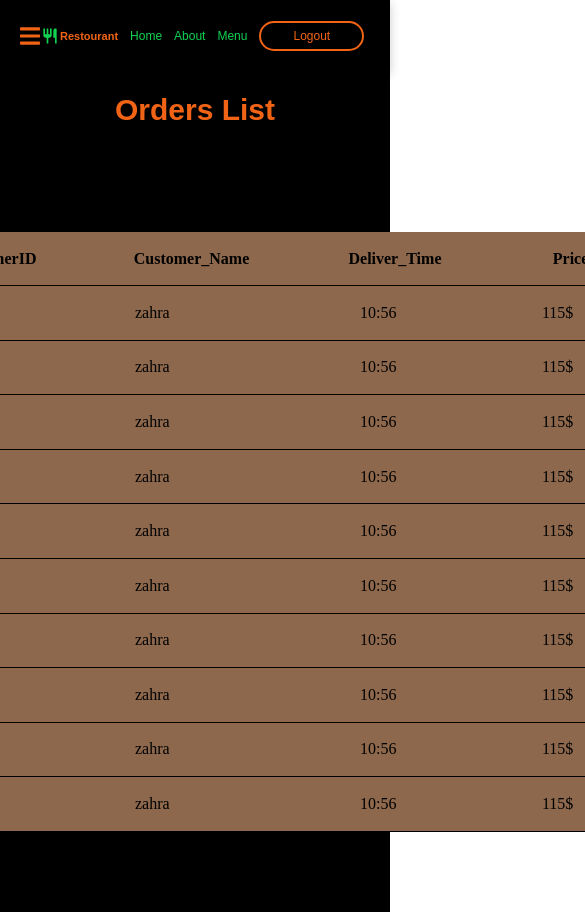
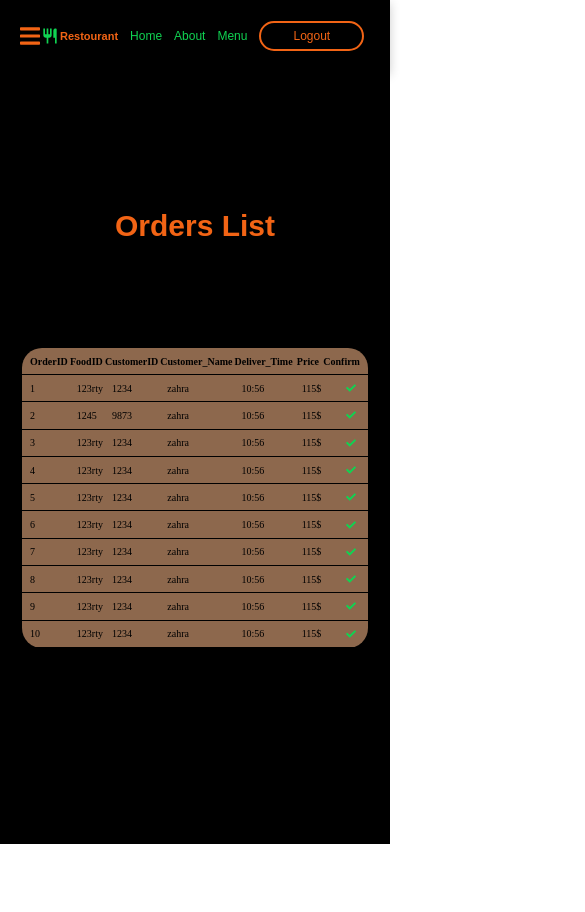
Before and after one commit to amirhossein-najafi/Restaurant-Project, a React (Vite) app: page /orders in a window 390 px wide. Shown: the top 912 px of the page, 585 px wide, since content can reach past the window. After the commit the page ends 844 px from the top, so only its background shows below. Built offline with nearby package versions, Linux system fonts and the light colour scheme; a web font is replaced by a local one.

Commit message:
responsive AdminPanel edit

```diff
--- a/src/components/booking.jsx
+++ b/src/components/booking.jsx
@@ -1,12 +1,12 @@
 // eslint-disable-next-line no-unused-vars
-import React from "react";
+import  React from "react";
 import Navbar from "./Navbar.jsx";
 import Footer from "./Footer.jsx";
-import Alert from '@mui/material/Alert';
-import CheckIcon from '@mui/icons-material/Check';
-import {alertClasses} from "@mui/material";
+import {useNavigate} from "react-router-dom";
 
 const booking = () => {
+    let navigate=useNavigate();
+
 
     const options = [
         {
@@ -62,8 +62,8 @@ const booking = () => {
                         </div>
                     </div>
                 </form>
-                <div className="flex flex-row justify-center items-center pt-20">
-                    <button onClick={alert('aaaa')}  className=" w-80  h-8 lg:w-96 lg:h-10 lg:p-3 border-2  bg-black border-brightColor text-brightColor  transition ease-in-out delay-150  hover:-translate-y-1 hover:scale-110  duration-300 rounded-full hover:bg-brightColor hover:text-blackColor">Book
+                <div onClick={() => {alert('table reserved successfully');}} className="flex flex-row justify-center items-center pt-20">
+                    <button onClick={()=>(navigate('/home',{replace:true}))}  className=" w-80  h-8 lg:w-96 lg:h-10 lg:p-3 border-2  bg-black border-brightColor text-brightColor  transition ease-in-out delay-150  hover:-translate-y-1 hover:scale-110  duration-300 rounded-full hover:bg-brightColor hover:text-blackColor">Book
                         </button>
 
                 </div>
--- a/src/pages/Addproducts.jsx
+++ b/src/pages/Addproducts.jsx
@@ -27,7 +27,7 @@ function Addproducts() {
                 <div className="fixed top-0 left-0">
                     <AdminNavbar/>
                 </div>
-                <div className="lg:w-[45rem] lg:h-[50rem] md:w-[35rem] md:h-[40rem]  w-[20rem] h-[60rem] bg-[#8D684D] min-h-screen   rounded-[20px] pl-24 pt-12 pb-24 pr-24">
+                <div className="lg:w-[45rem] lg:h-[50rem] md:w-[35rem] md:h-[40rem]  w-[20rem] h-[60rem] bg-[#8D684D] min-h-screen   rounded-[20px] pl-12 md:pl-24 pt-12 pb-24 pr-24">
                     <div className="flex flex-row justify-center sm:text-md  hover:text-brightColor font-extrabold">
                         ADD PRODUCT FORM
                     </div>
@@ -63,9 +63,9 @@ function Addproducts() {
 
                         </div>
                     </div>
-                    <div className="lg:w-[37rem] md:w-[25rem] w-[19rem] flex justify-end gap-5 lg:mt-12 md:mt-36 mt-[4rem] ">
-                        <button className="px-8 py-1 border-2  bg-brightColor border-brightColor text-black  transition ease-in-out delay-150  hover:-translate-y-1 hover:scale-110  duration-300  ">Save</button>
-                        <button className="px-8 py-1 border-2  bg-brightColor border-brightColor text-black  transition ease-in-out delay-150  hover:-translate-y-1 hover:scale-110  duration-300  ">Save and Add</button>
+                    <div className="lg:w-[37rem] md:w-[25rem] w-[14rem] h-10  flex justify-end gap-5 lg:mt-12 md:mt-36 mt-[10rem] ">
+                        <button className="text-[10px] md:text-md px-6 py-0.5 border-2  bg-brightColor border-brightColor text-black  transition ease-in-out delay-150  hover:-translate-y-1 hover:scale-110  duration-300  ">Save</button>
+                        <button className="text-[10px] md:text-md px-8 py-1 border-2  bg-brightColor border-brightColor text-black  transition ease-in-out delay-150  hover:-translate-y-1 hover:scale-110  duration-300  ">Save and Add</button>
 
                     </div>
 
--- a/src/pages/Orders.jsx
+++ b/src/pages/Orders.jsx
@@ -9,14 +9,14 @@ function Orders() {
 const data = [
         { OrderID:1, FoodID: "123rty", CustomerID:"1234",Customer_Name:"zahra",Deliver_Time:"10:56",Price:"115$" },
         { OrderID:2, FoodID: "1245", CustomerID:"9873",Customer_Name:"zahra",Deliver_Time:"10:56",Price:"115$" },
-        { OrderID:1, FoodID: "123rty", CustomerID:"1234",Customer_Name:"zahra",Deliver_Time:"10:56",Price:"115$" },
-        { OrderID:1, FoodID: "123rty", CustomerID:"1234",Customer_Name:"zahra",Deliver_Time:"10:56",Price:"115$" },
-        { OrderID:1, FoodID: "123rty", CustomerID:"1234",Customer_Name:"zahra",Deliver_Time:"10:56",Price:"115$" },
-        { OrderID:1, FoodID: "123rty", CustomerID:"1234",Customer_Name:"zahra",Deliver_Time:"10:56",Price:"115$" },
-        { OrderID:1, FoodID: "123rty", CustomerID:"1234",Customer_Name:"zahra",Deliver_Time:"10:56",Price:"115$" },
-        { OrderID:1, FoodID: "123rty", CustomerID:"1234",Customer_Name:"zahra",Deliver_Time:"10:56",Price:"115$" },
-        { OrderID:1, FoodID: "123rty", CustomerID:"1234",Customer_Name:"zahra",Deliver_Time:"10:56",Price:"115$" },
-        { OrderID:1, FoodID: "123rty", CustomerID:"1234",Customer_Name:"zahra",Deliver_Time:"10:56",Price:"115$" }
+        { OrderID:3, FoodID: "123rty", CustomerID:"1234",Customer_Name:"zahra",Deliver_Time:"10:56",Price:"115$" },
+        { OrderID:4, FoodID: "123rty", CustomerID:"1234",Customer_Name:"zahra",Deliver_Time:"10:56",Price:"115$" },
+        { OrderID:5, FoodID: "123rty", CustomerID:"1234",Customer_Name:"zahra",Deliver_Time:"10:56",Price:"115$" },
+        { OrderID:6, FoodID: "123rty", CustomerID:"1234",Customer_Name:"zahra",Deliver_Time:"10:56",Price:"115$" },
+        { OrderID:7, FoodID: "123rty", CustomerID:"1234",Customer_Name:"zahra",Deliver_Time:"10:56",Price:"115$" },
+        { OrderID:8, FoodID: "123rty", CustomerID:"1234",Customer_Name:"zahra",Deliver_Time:"10:56",Price:"115$" },
+        { OrderID:9, FoodID: "123rty", CustomerID:"1234",Customer_Name:"zahra",Deliver_Time:"10:56",Price:"115$" },
+        { OrderID:10, FoodID: "123rty", CustomerID:"1234",Customer_Name:"zahra",Deliver_Time:"10:56",Price:"115$" }
 
 ]
     return (
@@ -30,27 +30,27 @@ const data = [
         Orders List</span>
             </div>
             <div className="mt-16">
-                <table  className="rounded-[20px] text-black bg-[#8D684D] w-[75rem] h-[600px]">
+                <table  className="rounded-[20px] text-black bg-[#8D684D] w-[10rem] h-[300px] lg:w-[62rem] lg:h-[600px] md:w-[40rem] md:h-[450px]">
 
                    <tr>
-                        <th className="border-b-[1px] border-b-black">OrderID</th>
-                        <th className="border-b-[1px] border-b-black">FoodID</th>
-                        <th className="border-b-[1px] border-b-black">CustomerID</th>
-                        <th className="border-b-[1px] border-b-black">Customer_Name</th>
-                        <th className="border-b-[1px] border-b-black">Deliver_Time</th>
-                        <th className="border-b-[1px] border-b-black">Price</th>
-                        <th className=" border-b-[1px] border-b-black ">Confirm</th>
+                        <th className="text-[10px] lg:txet-xl border-b-[1px] border-b-black pl-2">OrderID</th>
+                        <th className="text-[10px] lg:txet-xl border-b-[1px] border-b-black">FoodID</th>
+                        <th className="text-[10px] lg:txet-xl border-b-[1px] border-b-black">CustomerID</th>
+                        <th className="text-[10px] lg:txet-xl border-b-[1px] border-b-black">Customer_Name</th>
+                        <th className="text-[10px] lg:txet-xl border-b-[1px] border-b-black">Deliver_Time</th>
+                        <th className="text-[10px] lg:txet-xl border-b-[1px] border-b-black">Price</th>
+                        <th className="text-[10px] lg:txet-xl border-b-[1px] border-b-black pr-2 ">Confirm</th>
                     </tr>
                     {data.map((val, key) => {
                         return (
                             <tr key={key}>
-                                <td className="pl-14 border-b-[1px] border-b-black">{val.OrderID}</td>
-                                <td className="pl-14 border-b-[1px] border-b-black">{val.FoodID}</td>
-                                <td className="pl-14 border-b-[1px] border-b-black">{val.CustomerID}</td>
-                                <td className="pl-14 border-b-[1px] border-b-black">{val.Customer_Name}</td>
-                                <td className="pl-14 border-b-[1px] border-b-black">{val.Deliver_Time}</td>
-                                <td className="pl-14 border-b-[1px] border-b-black">{val.Price}</td>
-                                <td className="pl-14 border-b-[1px] border-b-black">
+                                <td className="text-[10px] lg:text-xl lg:pl-14 pl-2  border-b-[1px] border-b-black">{val.OrderID}</td>
+                                <td className="text-[10px] lg:txet-xl lg:pl-14 pl-2 border-b-[1px] border-b-black">{val.FoodID}</td>
+                                <td className="text-[10px] lg:txet-xl lg:pl-14 pl-2 border-b-[1px] border-b-black">{val.CustomerID}</td>
+                                <td className="text-[10px] lg:txet-xl lg:pl-14 pl-2 border-b-[1px] border-b-black">{val.Customer_Name}</td>
+                                <td className="text-[10px] lg:txet-xl lg:pl-14 pl-2 border-b-[1px] border-b-black">{val.Deliver_Time}</td>
+                                <td className="text-[10px] lg:txet-xl lg:pl-14 pl-2 border-b-[1px] border-b-black">{val.Price}</td>
+                                <td className="text-[10px] lg:txet-xl lg:pl-14 pl-6  border-b-[1px] border-b-black">
                                     <FaIcons.FaCheck color="#10D352" className="check , cursor-pointer transition ease-in-out delay-150  hover:-translate-y-1 hover:scale-110  duration-300"/></td>
                             </tr>
                         )
```
